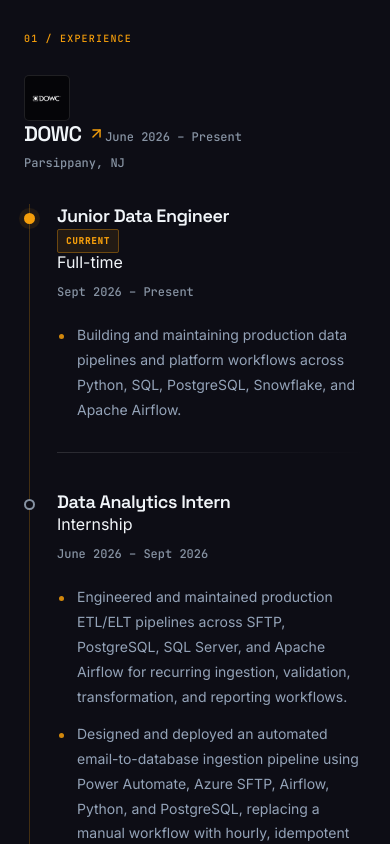
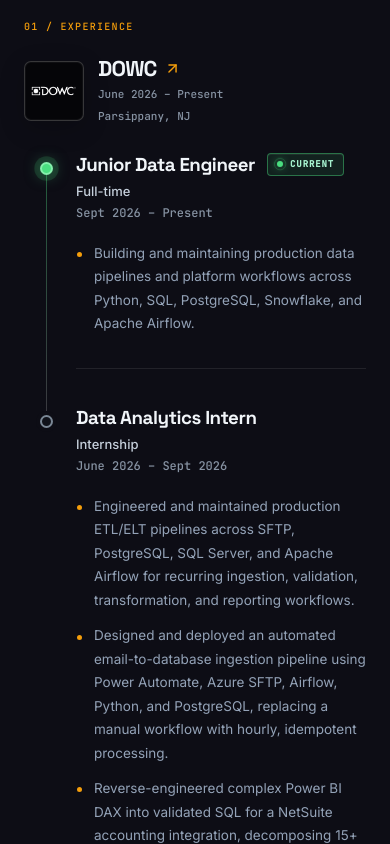
Before and after one commit to pvparekh/portfolio, a React (Vite) app: page / in a window 390 px wide. Shown: the part 2660-3504 px from the top of the page. Built offline with nearby package versions, Linux system fonts and the light colour scheme.

Commit message:
style(experience): nested role rail, compact date stack, green current strobe and responsive logo cards

```diff
--- a/src/style.css
+++ b/src/style.css
@@ -428,11 +428,20 @@
 }
 
 
-/* Stage 2 — hiring-first editorial career layout.
-   Data and text remain sourced verbatim from the protected EXPERIENCE object. */
-.renaissance-experience-section { padding: clamp(76px, 9vw, 124px) 24px; }
-.renaissance-experience-wrap { width: min(100%, 1160px); margin-inline: auto; }
-.renaissance-experience-intro { max-width: 740px; margin: 0 auto 74px; text-align: center; }
+/* Experience: LinkedIn's parent/child clarity with portfolio-level typography.
+   Company labels are parents. Only multi-role employers receive a timeline. */
+.renaissance-experience-section {
+  padding: clamp(76px, 9vw, 124px) 24px;
+}
+.renaissance-experience-wrap {
+  width: min(100%, 1160px);
+  margin-inline: auto;
+}
+.renaissance-experience-intro {
+  max-width: 740px;
+  margin: 0 auto 68px;
+  text-align: center;
+}
 .renaissance-experience-intro h2 {
   font-size: clamp(2.6rem, 5vw, 4.7rem);
   font-weight: 650;
@@ -442,98 +451,242 @@
 }
 .renaissance-experience-intro h2 span { color: var(--accent); }
 .renaissance-experience-intro p {
-  max-width: 550px; margin: 22px auto 0; color: var(--text-2);
-  font-size: 15px; line-height: 1.75;
+  max-width: 550px;
+  margin: 22px auto 0;
+  color: var(--text-2);
+  font-size: 15px;
+  line-height: 1.75;
+}
+.renaissance-company-list {
+  width: min(100%, 1040px);
+  margin-inline: auto;
 }
 .renaissance-company {
-  display: grid; grid-template-columns: minmax(210px, .78fr) minmax(0, 1.45fr);
-  gap: clamp(32px, 7vw, 108px);
-  border-top: 1px solid rgba(255,255,255,.12);
-  padding: 37px 0 60px;
+  border-top: 1px solid rgba(255,255,255,.125);
+  padding: clamp(31px,4.5vw,49px) 0 clamp(45px,6vw,68px);
 }
-.renaissance-company-list > div:last-child .renaissance-company { border-bottom: 1px solid rgba(255,255,255,.12); }
-.renaissance-company-identity { align-self: start; }
-.renaissance-index, .renaissance-role-index {
-  color: var(--accent); font: 500 10px/1.5 'JetBrains Mono', monospace;
-  letter-spacing: .12em;
+.renaissance-company-list > div:last-child .renaissance-company {
+  border-bottom: 1px solid rgba(255,255,255,.125);
 }
-.renaissance-company-heading {
-  display: flex; align-items: center; gap: 14px; margin: 18px 0 17px;
+.renaissance-index {
+  color: var(--accent);
+  font: 500 10px/1.5 'JetBrains Mono',monospace;
+  letter-spacing: .13em;
+  margin-bottom: 22px;
+}
+.renaissance-company-header {
+  display: flex;
+  gap: clamp(15px,2vw,20px);
+  align-items: center;
+  min-width: 0;
 }
 .renaissance-company-logo {
-  display: flex; align-items: center; justify-content: center; width: 46px; height: 46px;
-  padding: 7px; flex: 0 0 46px;
-  border: 1px solid rgba(255,255,255,.11); border-radius: 5px;
+  width: 74px;
+  height: 74px;
+  flex: 0 0 74px;
+  border: 1px solid rgba(255,255,255,.14);
+  border-radius: 7px;
+  background: var(--bg-2);
+  display: flex;
+  justify-content: center;
+  align-items: center;
+  overflow: hidden;
+  padding: 10px;
 }
-.renaissance-company-logo img { width: 100%; height: 100%; object-fit: contain; }
+.renaissance-company-logo.is-dowc {
+  padding: 6px;
+  border-color: rgba(255,255,255,.20);
+  box-shadow: inset 0 0 0 1px rgba(255,255,255,.04), 0 7px 26px rgba(0,0,0,.19);
+}
+.renaissance-company-logo img {
+  width: 100%;
+  height: 100%;
+  object-fit: contain;
+  display: block;
+}
+.renaissance-company-details { min-width: 0; }
 .renaissance-company-name {
-  display: inline-flex; align-items: baseline; gap: 7px;
-  color: var(--text-1); text-decoration: none; font: 600 clamp(21px, 2.4vw, 29px)/1.2 'Space Grotesk', sans-serif;
-  letter-spacing: -.035em; overflow-wrap: anywhere;
+  display: inline-flex;
+  align-items: center;
+  gap: 7px;
+  color: var(--text-1);
+  text-decoration: none;
+  font: 650 clamp(21px,2.5vw,29px)/1.18 'Space Grotesk',sans-serif;
+  letter-spacing: -.035em;
+  overflow-wrap: anywhere;
   transition: color .18s ease;
 }
-.renaissance-company-name svg { flex-shrink: 0; align-self: center; color: var(--accent); }
+.renaissance-company-name svg { flex-shrink: 0; color: var(--accent); }
 a.renaissance-company-name:hover { color: var(--accent); }
 .renaissance-company-meta {
-  color: var(--text-3); font: 500 12px/1.8 'JetBrains Mono', monospace;
+  color: var(--text-3);
+  font: 500 12px/1.6 'JetBrains Mono',monospace;
+  margin-top: 4px;
 }
-.renaissance-roles { position: relative; padding-left: 27px; border-left: 1px solid rgba(245,158,11,.23); }
-.renaissance-role { position: relative; padding: 1px 0 37px; }
-.renaissance-role:last-child { padding-bottom: 0; }
-.renaissance-role::before {
-  content: ''; position: absolute; left: -33px; top: 9px; width: 11px; height: 11px;
-  border-radius: 50%; border: 2px solid var(--text-3); background: var(--bg-1);
+.renaissance-roles { margin-top: 22px; }
+.renaissance-roles--single {
+  margin-left: 94px;
 }
-.renaissance-role.is-current::before {
-  border-color: var(--accent); background: var(--accent); box-shadow: 0 0 0 5px rgba(245,158,11,.09);
+.renaissance-roles--nested {
+  position: relative;
+  margin-left: 35px;
+  padding-left: 59px;
+  margin-top: 27px;
 }
-.renaissance-role:not(:last-child)::after {
-  content: ''; display: block; margin-top: 29px; height: 1px;
-  background: linear-gradient(90deg,rgba(255,255,255,.13),transparent);
+.renaissance-role {
+  min-width: 0;
+  position: relative;
 }
-.renaissance-role-head {
-  display: flex; align-items: center; justify-content: space-between; gap: 14px;
+.renaissance-roles--nested .renaissance-role:not(:last-child) {
+  margin-bottom: 37px;
+  padding-bottom: 32px;
+  border-bottom: 1px solid rgba(255,255,255,.085);
 }
-.renaissance-role-index { color: var(--text-3); margin-bottom: 8px; }
+/* Connecting stroke is attached to the previous role, so it finishes at
+   the next role node instead of dangling underneath the final position. */
+.renaissance-roles--nested .renaissance-role:not(:last-child)::after {
+  content: '';
+  position: absolute;
+  top: 18px;
+  bottom: -43px;
+  left: -59px;
+  width: 1px;
+  background: linear-gradient(to bottom,rgba(74,222,128,.38),rgba(255,255,255,.19));
+}
+.renaissance-roles--nested .renaissance-role::before {
+  content: '';
+  position: absolute;
+  z-index: 1;
+  top: 9px;
+  left: -65px;
+  width: 13px;
+  height: 13px;
+  border: 2px solid #7a8795;
+  border-radius: 50%;
+  background: #10121a;
+  box-shadow: 0 0 0 4px var(--bg-1);
+}
+.renaissance-roles--nested .renaissance-role.is-current::before {
+  background: #4ade80;
+  border-color: #86efac;
+  box-shadow: 0 0 0 4px rgba(74,222,128,.10),0 0 15px rgba(74,222,128,.55);
+  animation: renaissance-timeline-beacon 2.5s ease-in-out infinite;
+}
+.renaissance-role-title-row {
+  display: flex;
+  align-items: center;
+  justify-content: flex-start;
+  flex-wrap: wrap;
+  gap: 8px 12px;
+}
 .renaissance-role-title {
-  color: var(--text-1); font: 600 clamp(18px, 2vw, 23px)/1.22 'Space Grotesk',sans-serif;
+  font: 650 clamp(19px,2.1vw,24px)/1.23 'Space Grotesk',sans-serif;
   letter-spacing: -.025em;
+  color: var(--text-1);
 }
 .renaissance-current-marker {
-  flex: 0 0 auto; padding: 5px 8px; border-radius: 2px;
-  background: rgba(245,158,11,.09); color: var(--accent);
-  border: 1px solid rgba(245,158,11,.35);
-  font: 600 9px/1.2 'JetBrains Mono',monospace; letter-spacing: .10em;
+  display: inline-flex;
+  align-items: center;
+  gap: 7px;
+  flex: 0 0 auto;
+  padding: 5px 9px;
+  border-radius: 4px;
+  background: rgba(74,222,128,.10);
+  border: 1px solid rgba(74,222,128,.43);
+  color: #a7f3d0;
+  font: 650 9px/1.25 'JetBrains Mono',monospace;
+  letter-spacing: .10em;
+  box-shadow: inset 0 1px 0 rgba(255,255,255,.06);
+}
+.renaissance-current-beacon {
+  position: relative;
+  width: 6px;
+  height: 6px;
+  border-radius: 50%;
+  background: #4ade80;
+  box-shadow: 0 0 8px rgba(74,222,128,.72);
+  flex: 0 0 6px;
+}
+.renaissance-current-beacon::after {
+  content: '';
+  position: absolute;
+  inset: -4px;
+  border: 1px solid rgba(74,222,128,.52);
+  border-radius: 50%;
+  animation: renaissance-current-wave 2.5s ease-out infinite;
+}
+@keyframes renaissance-timeline-beacon {
+  0%,100% {
+    box-shadow: 0 0 0 4px rgba(74,222,128,.11),0 0 9px rgba(74,222,128,.33);
+  }
+  48% {
+    box-shadow: 0 0 0 7px rgba(74,222,128,.18),0 0 21px rgba(74,222,128,.76);
+  }
+}
+@keyframes renaissance-current-wave {
+  0%,100% { transform: scale(.65); opacity: .32; }
+  48% { transform: scale(1.3); opacity: 1; }
+}
+.renaissance-role-type {
+  margin-top: 6px;
+  color: #c6d0dc;
+  font: 500 13px/1.5 'Inter',system-ui,sans-serif;
 }
 .renaissance-role-period {
-  margin-top: 9px; color: var(--text-3); font: 500 12px/1.5 'JetBrains Mono',monospace;
+  margin-top: 3px;
+  color: var(--text-3);
+  font: 500 12px/1.55 'JetBrains Mono',monospace;
 }
 .renaissance-role-bullets {
-  display: grid; gap: 13px; margin-top: 22px; padding: 0; list-style: none;
+  display: grid;
+  gap: 12px;
+  list-style: none;
+  margin: 19px 0 0;
+  padding: 0;
 }
 .renaissance-role-bullets li {
-  position: relative; padding-left: 20px; color: var(--text-2);
-  font: 400 14px/1.77 'Inter',system-ui,sans-serif;
+  position: relative;
+  padding-left: 18px;
+  color: var(--text-2);
+  font: 400 14px/1.78 'Inter',system-ui,sans-serif;
   max-width: 72ch;
 }
 .renaissance-role-bullets li::before {
-  content: ''; position: absolute; left: 2px; top: .75em;
-  width: 5px; height: 5px; background: var(--accent); border-radius: 50%; opacity: .85;
+  content: '';
+  position: absolute;
+  top: .76em;
+  left: 1px;
+  width: 5px;
+  height: 5px;
+  background: var(--accent);
+  border-radius: 50%;
 }
-@media (min-width: 850px) {
-  .renaissance-company-identity { position: sticky; top: 102px; }
+@media (max-width: 650px) {
+  .renaissance-experience-intro { margin-bottom: 50px; }
+  .renaissance-company { padding: 29px 0 45px; }
+  .renaissance-company-logo { width: 60px; height: 60px; flex-basis: 60px; padding: 8px; }
+  .renaissance-company-logo.is-dowc { padding: 5px; }
+  .renaissance-company-header { gap: 14px; }
+  .renaissance-company-name { font-size: clamp(20px,5.5vw,25px); }
+  .renaissance-company-meta { font-size: 11px; }
+  .renaissance-roles--single { margin-left: 74px; }
+  .renaissance-roles--nested { margin-left: 29px; padding-left: 45px; }
+  .renaissance-roles--nested .renaissance-role::before { left: -51px; }
+  .renaissance-roles--nested .renaissance-role:not(:last-child)::after { left: -45px; }
+  .renaissance-role-title { font-size: clamp(18px,4.8vw,22px); }
+  .renaissance-role-bullets li { font-size: 13.5px; line-height: 1.74; }
 }
-@media (max-width: 750px) {
-  .renaissance-experience-intro { margin-bottom: 54px; }
-  .renaissance-company { grid-template-columns: minmax(0, 1fr); gap: 29px; padding-bottom: 46px; }
-  .renaissance-company-heading { margin-block: 13px; }
-  .renaissance-company-meta { display: inline-block; margin-right: 12px; }
-  .renaissance-roles { margin-left: 5px; }
+@media (max-width: 390px) {
+  .renaissance-roles--single { margin-left: 0; }
+  .renaissance-roles--nested { margin-left: 22px; padding-left: 30px; }
+  .renaissance-roles--nested .renaissance-role::before { left: -36px; }
+  .renaissance-roles--nested .renaissance-role:not(:last-child)::after { left: -30px; }
 }
 @media (prefers-reduced-motion: reduce) {
   .renaissance-company-name { transition: none; }
+  .renaissance-roles--nested .renaissance-role.is-current::before,
+  .renaissance-current-beacon::after { animation: none; }
 }
-
 
 /* Stage 3 — content-specific technical project storytelling.
    The system diagram is a documented architecture explanation, not simulated UI. */
@@ -717,69 +870,3 @@
   .renaissance-primary-project-link,.renaissance-text-project-link { transition: none; }
   .renaissance-primary-project-link:hover { transform: none; }
 }
-
-
-/* Multi-role employers use a broad career progression.
-   The shorter single-role entries retain their compact two-column layout. */
-.renaissance-company--progression {
-  row-gap: 25px; column-gap: clamp(32px,7vw,108px); padding-bottom: 56px;
-}
-.renaissance-company--progression .renaissance-company-identity,
-.renaissance-company--progression .renaissance-roles { grid-column: 1 / -1; }
-.renaissance-company--progression .renaissance-company-identity {
-  display: flex; align-items: center; flex-wrap: wrap;
-  column-gap: 21px; row-gap: 7px;
-  border-bottom: 1px solid rgba(255,255,255,.085); padding-bottom: 25px;
-}
-.renaissance-company--progression .renaissance-index { flex-basis: 100%; margin-bottom: 5px; }
-.renaissance-company--progression .renaissance-company-heading { margin: 0 20px 0 0; }
-.renaissance-company--progression .renaissance-company-meta { margin: 0; }
-.renaissance-company--progression .renaissance-roles {
-  width: 100%; padding-left: 26px; margin: 5px 0 0 6px;
-  border-left-color: rgba(245,158,11,.26);
-}
-.renaissance-company--progression .renaissance-role {
-  display: grid;
-  grid-template-columns: minmax(220px,.72fr) minmax(0,1.6fr);
-  grid-template-areas: "rolehead bullets";
-  column-gap: clamp(28px,5vw,76px); row-gap: 0;
-  align-items: start; padding: 6px 0 31px;
-}
-.renaissance-company--progression .renaissance-role:not(:last-child) {
-  margin-bottom: 32px; border-bottom: 1px solid rgba(255,255,255,.09);
-}
-.renaissance-company--progression .renaissance-role:not(:last-child)::after { display: none; }
-.renaissance-company--progression .renaissance-role-head {
-  grid-area: rolehead; align-items: flex-start; flex-wrap: wrap;
-}
-.renaissance-company--progression .renaissance-role-period {
-  margin-top: 11px;
-}
-.renaissance-company--progression .renaissance-role-bullets {
-  grid-area: bullets; margin: 1px 0 0; max-width: 72ch;
-}
-.renaissance-company--progression .renaissance-role::before { left: -32px; top: 12px; }
-.renaissance-company--progression .renaissance-role:last-child { padding-bottom: 0; }
-@media (max-width: 900px) {
-  .renaissance-company--progression .renaissance-role {
-    grid-template-columns: minmax(0,1fr);
-    grid-template-areas: "rolehead" "bullets";
-  }
-  .renaissance-company--progression .renaissance-role-bullets { margin-top: 19px; }
-}
-@media (max-width: 750px) {
-  .renaissance-company--progression .renaissance-company-identity {
-    align-items: flex-start; gap: 4px 16px;
-  }
-  .renaissance-company--progression .renaissance-company-heading {
-    flex-basis: 100%; margin: 4px 0 7px;
-  }
-  .renaissance-company--progression .renaissance-company-meta { margin-right: 10px; }
-  .renaissance-company--progression .renaissance-roles { margin-left: 5px; }
-  .renaissance-tech-strip { column-gap: 20px; row-gap: 12px; }
-  .renaissance-secondary-tech { justify-content: center; column-gap: 18px; }
-}
-@media (max-width: 420px) {
-  .renaissance-tech-strip span { font-size: 11px; }
-  .renaissance-secondary-tech span { font-size: 10.5px; }
-}
```
